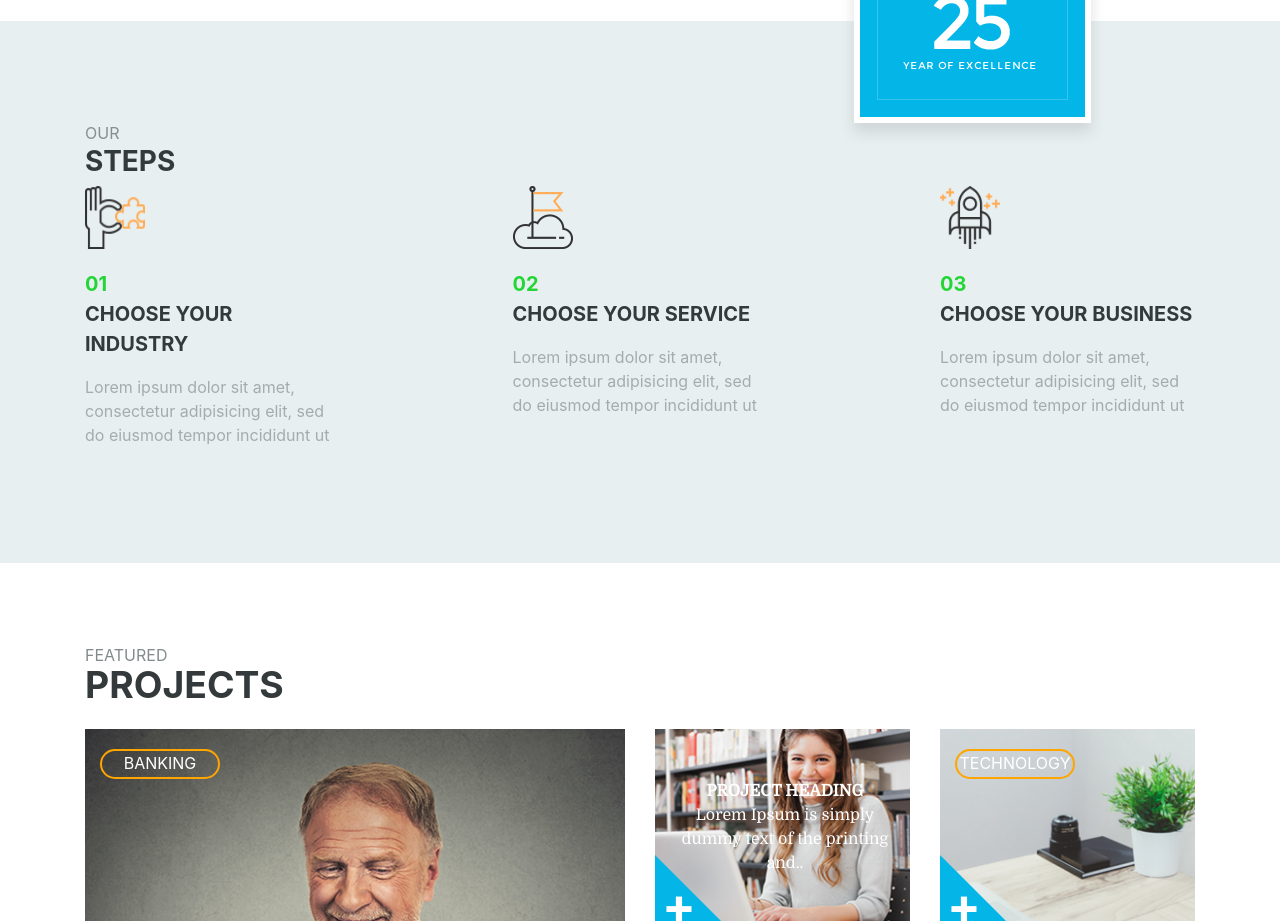
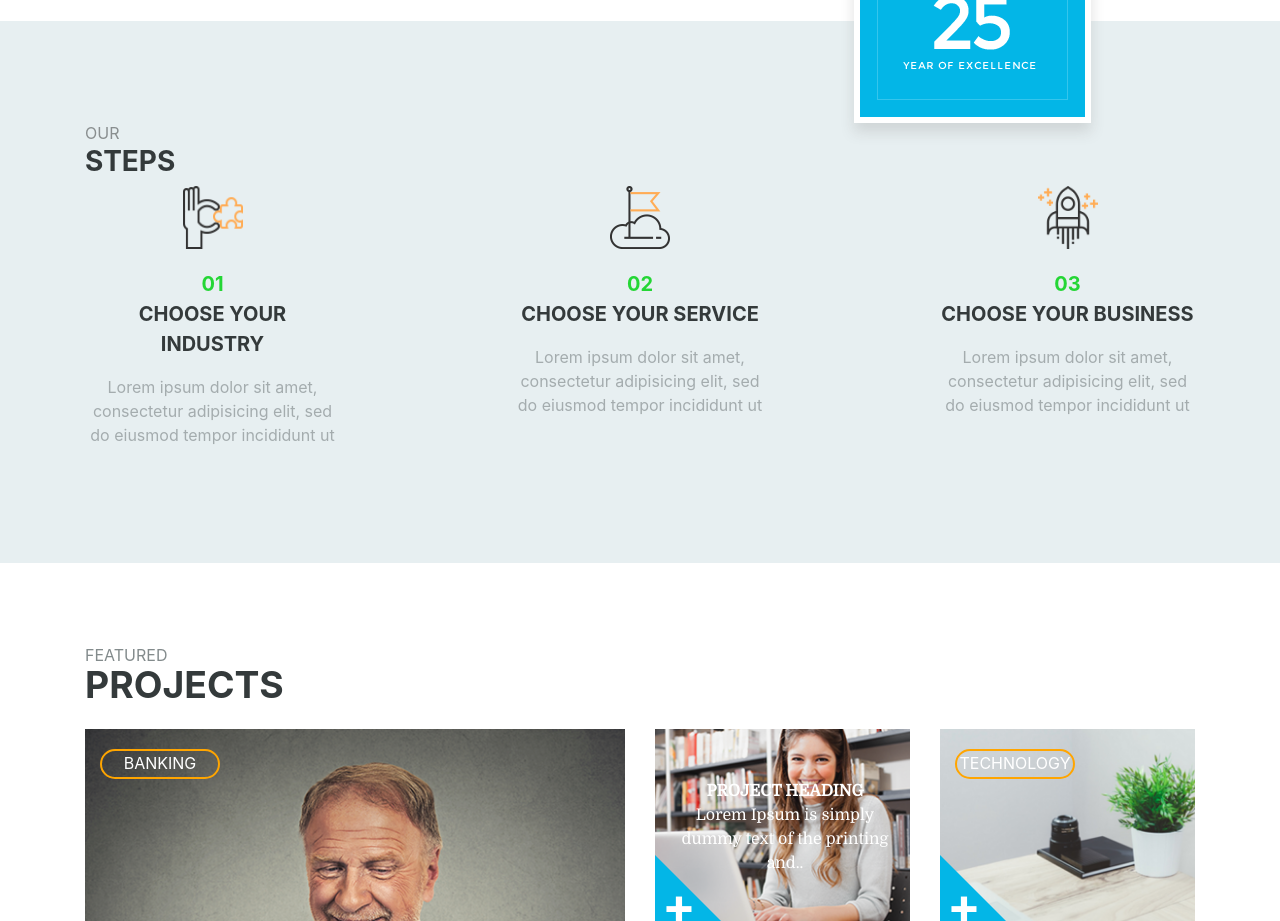
Before and after one commit to VadymBoguslavsky/landing, a website: page index.html in a window 1280 px wide. Shown: the part 1240-2161 px from the top of the page. Drawn offline with nearby package versions, Linux system fonts and the light colour scheme.

Commit message:
optimized steps section

```diff
--- a/index.html
+++ b/index.html
@@ -132,19 +132,21 @@
       </div>
     </div>
   </section>
+
   <section id="steps">
     <div class="container steps">
       <div class="row text-left steps_media">
-          <div class="steps_title ">
+        <div class="col-md-12 col-sm-12 col-12 steps_title ">
           <div class="row steps_main">
-              <div class="">
+            <div class="col-md-12">
               <p>OUR</p>
               <h3>STEPS</h3>
             </div>
           </div>
         </div>
-        <div class="steps_item_wrapper justify-content-between">
-          <div class="col-md-3 col-sm-12  steps_items">
+      </div>
+      <div class="row d-flex justify-content-between text-center">
+        <div class="col-md-3 col-12 steps_items">
           <img src="img/industryhand.png" class="img-fluid" alt="">
           <p>01</p>
           <p>CHOOSE YOUR INDUSTRY</p>
@@ -152,7 +154,7 @@
             tempor incididunt ut
           </p>
         </div>
-          <div class="col-md-3 col-sm-12  steps_items">
+        <div class="col-md-3 col-12 steps_items">
           <img src="img/icon_choose service.png" class="img-fluid" alt="">
           <p>02</p>
           <p>CHOOSE YOUR SERVICE</p>
@@ -160,7 +162,7 @@
             tempor incididunt ut
           </p>
         </div>
-          <div class="col-md-3 col-sm-12  steps_items">
+        <div class="col-md-3 col-12 steps_items">
           <img src="img/icon_boost your business.png" class="img-fluid" alt="">
           <p>03</p>
           <p>CHOOSE YOUR BUSINESS</p>
@@ -170,9 +172,7 @@
         </div>
       </div>
     </div>
-    </div>
   </section>
-
 
   <section id="images">
     <div class="container">
--- a/style.css
+++ b/style.css
@@ -73,9 +73,9 @@
     top: 50%;
     left: 50%;
     margin: -5px 0 0 -5px;
-    -webkit-transition:background .03s;
-    -o-transition:background .03s;
-    transition:background .03s;
+    -webkit-transition:background-color .03s;
+    -o-transition:background-color .03s;
+    transition:background-color .03s;
 }
 .slick-dots li button:hover,
 .slick-dots li.slick-active button{
@@ -84,7 +84,7 @@ border-color: #16d32c;
 .slick-dots li button:before:hover,
 .slick-dots li.slick-active button:before{
 border-color: #16d32c;
-background: #16d32c;
+background-color: #16d32c;
 }
 .nav_padding {
     padding-right: 0 !important;
@@ -235,10 +235,6 @@ background: #16d32c;
     background-color: #e7eff1;
     padding-top: 100px;
     padding-bottom: 100px;
-}
-
-.steps_title {
-    margin-left: 30px;
 }
 
 .steps_title p {
```
Lines whose indentation alone changed are shown as unchanged.
